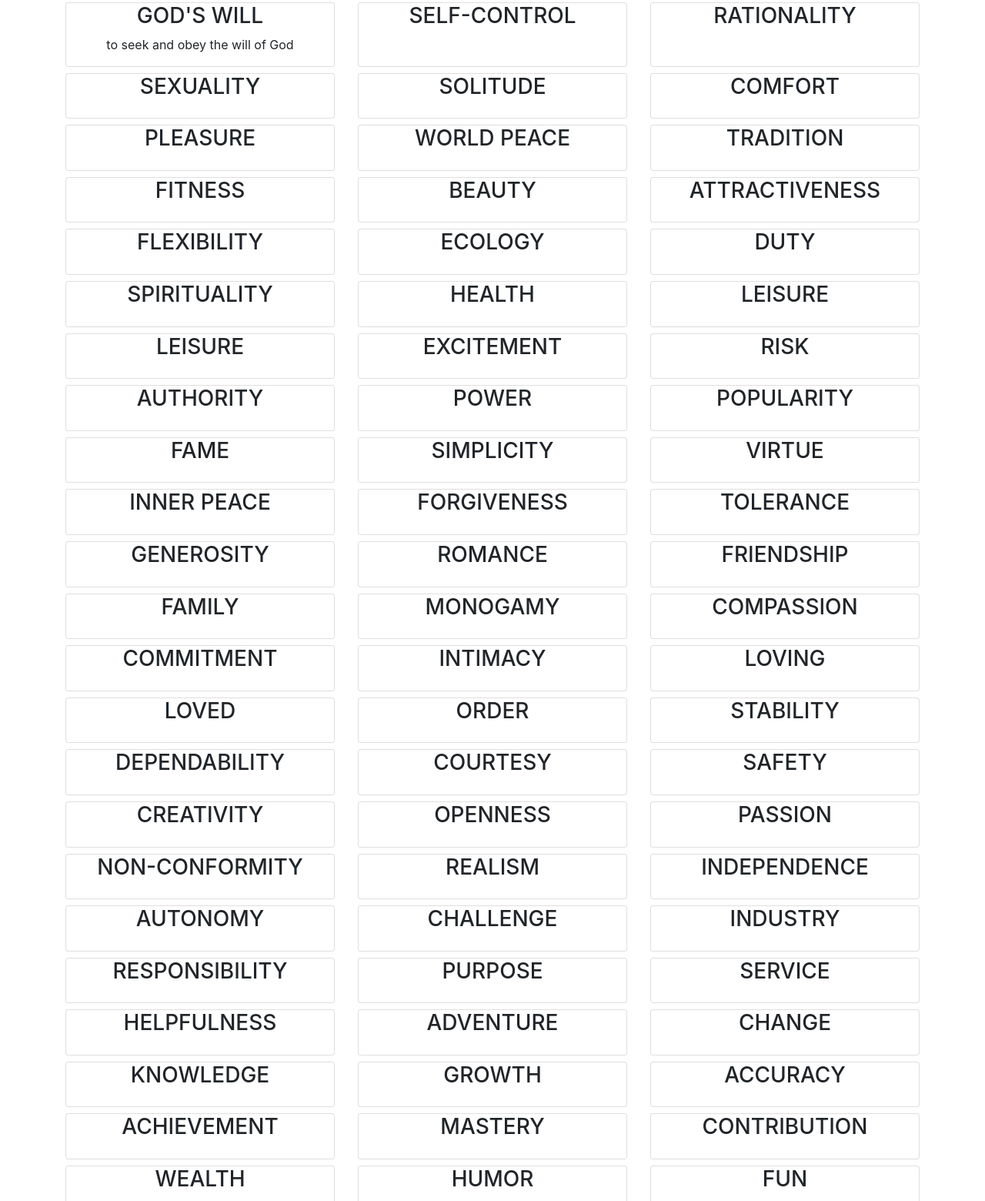
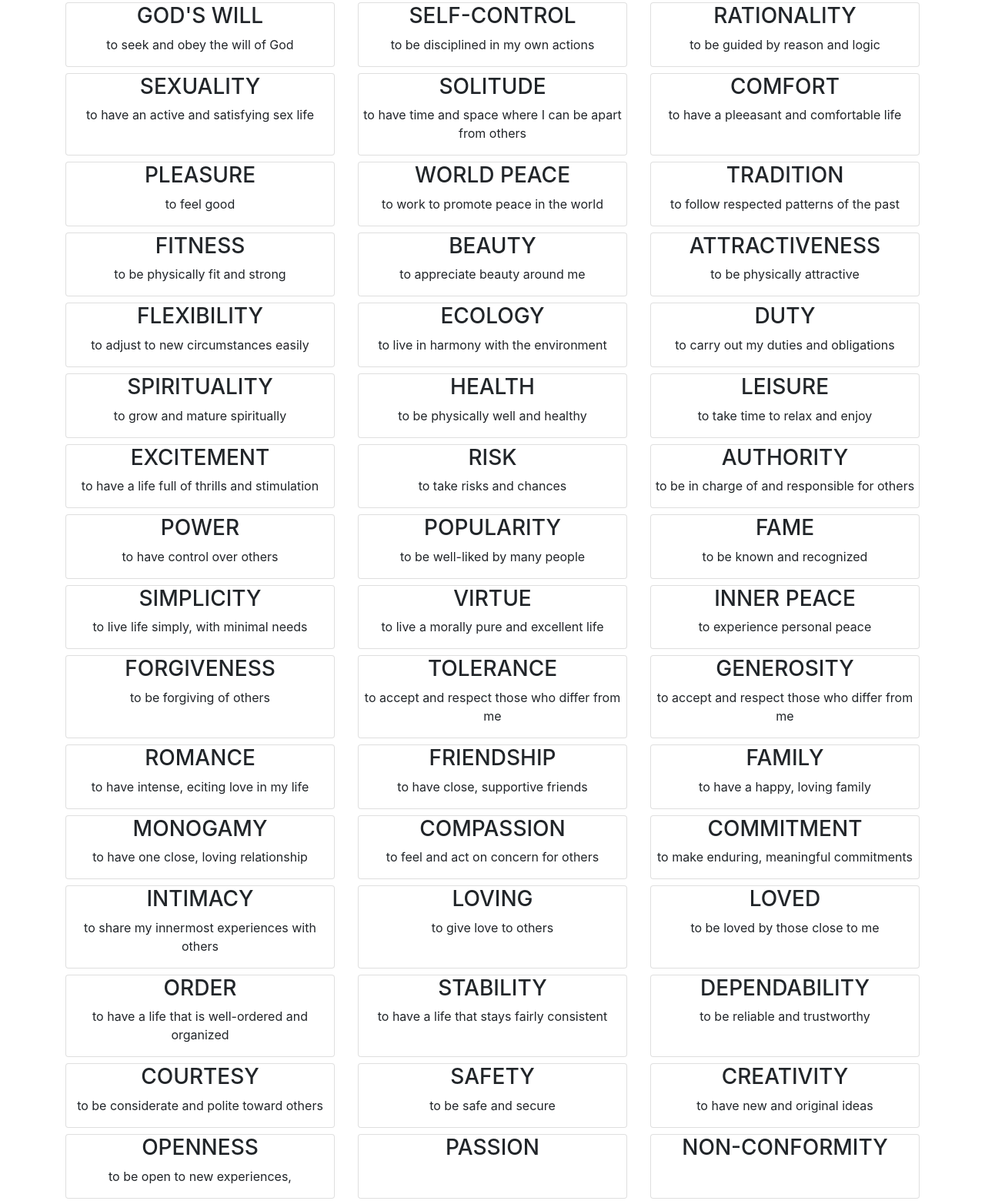
Before and after one commit to scarlet-lettered/values, a plain HTML site: page index.html in a window 1280 px wide. Shown: the part 317-1877 px from the top of the page at 77% size. Drawn offline with nearby package versions, Linux system fonts and the light colour scheme.

Commit message:
half-finished paras

```diff
--- a/index.html
+++ b/index.html
@@ -16,7 +16,7 @@
     <header>
 
       <!-- NAVBAR -->
-      <nav class="navbar navbar-expand-md navbar-dark bg-dark fixed-top">
+      <nav class="navbar navbar-expand-md navbar-dark bg-dark fixed-top mb-3">
         <a class="navbar-brand" href="#">Values Card Sort</a>
         <button class="navbar-toggler" type="button" data-toggle="collapse" data-target="#navbarsExampleDefault" aria-controls="navbarsExampleDefault" aria-expanded="false" aria-label="Toggle navigation">
           <span class="navbar-toggler-icon"></span>
@@ -70,187 +70,183 @@
           </div>
           <div class="card mb-2">
             <h3 class="text-center">SELF-CONTROL</h3>
-            <p class="text-center"></p>
+            <p class="text-center">to be disciplined in my own actions</p>
           </div>
           <div class="card mb-2">
             <h3 class="text-center">RATIONALITY</h3>
-            <p class="text-center"></p>
+            <p class="text-center">to be guided by reason and logic</p>
           </div>
           <div class="card mb-2">
             <h3 class="text-center">SEXUALITY</h3>
-            <p class="text-center"></p>
+            <p class="text-center">to have an active and satisfying sex life</p>
           </div>
           <div class="card mb-2">
             <h3 class="text-center">SOLITUDE</h3>
-            <p class="text-center"></p>
+            <p class="text-center">to have time and space where  I can be apart from others</p>
           </div>
           <div class="card mb-2">
             <h3 class="text-center">COMFORT</h3>
-            <p class="text-center"></p>
+            <p class="text-center">to have a pleeasant and comfortable life</p>
           </div>
           <div class="card mb-2">
             <h3 class="text-center">PLEASURE</h3>
-            <p class="text-center"></p>
+            <p class="text-center">to feel good</p>
           </div>
           <div class="card mb-2">
             <h3 class="text-center">WORLD PEACE</h3>
-            <p class="text-center"></p>
+            <p class="text-center">to work to promote peace in the world</p>
           </div>
           <div class="card mb-2">
             <h3 class="text-center">TRADITION</h3>
-            <p class="text-center"></p>
+            <p class="text-center">to follow respected patterns of the past</p>
           </div>
           <div class="card mb-2">
             <h3 class="text-center">FITNESS</h3>
-            <p class="text-center"></p>
+            <p class="text-center">to be physically fit and strong</p>
           </div>
           <div class="card mb-2">
             <h3 class="text-center">BEAUTY</h3>
-            <p class="text-center"></p>
+            <p class="text-center">to appreciate beauty around me</p>
           </div>
           <div class="card mb-2">
             <h3 class="text-center">ATTRACTIVENESS</h3>
-            <p class="text-center"></p>
+            <p class="text-center">to be physically attractive</p>
           </div>
           <div class="card mb-2">
             <h3 class="text-center">FLEXIBILITY</h3>
-            <p class="text-center"></p>
+            <p class="text-center">to adjust to new circumstances easily</p>
           </div>
           <div class="card mb-2">
             <h3 class="text-center">ECOLOGY</h3>
-            <p class="text-center"></p>
+            <p class="text-center">to live in harmony with the environment</p>
           </div>
           <div class="card mb-2">
             <h3 class="text-center">DUTY</h3>
-            <p class="text-center"></p>
+            <p class="text-center">to carry out my duties and obligations</p>
           </div>
           <div class="card mb-2">
             <h3 class="text-center">SPIRITUALITY</h3>
-            <p class="text-center"></p>
+            <p class="text-center">to grow and mature spiritually</p>
           </div>
           <div class="card mb-2">
             <h3 class="text-center">HEALTH</h3>
-            <p class="text-center"></p>
+            <p class="text-center">to be physically well and healthy</p>
           </div>
           <div class="card mb-2">
             <h3 class="text-center">LEISURE</h3>
-            <p class="text-center"></p>
-          </div>
-          <div class="card mb-2">
-            <h3 class="text-center">LEISURE</h3>
-            <p class="text-center"></p>
+            <p class="text-center">to take time to relax and enjoy</p>
           </div>
           <div class="card mb-2">
             <h3 class="text-center">EXCITEMENT</h3>
-            <p class="text-center"></p>
+            <p class="text-center">to have a life full of thrills and stimulation</p>
           </div>
           <div class="card mb-2">
             <h3 class="text-center">RISK</h3>
-            <p class="text-center"></p>
+            <p class="text-center">to take risks and chances</p>
           </div>
           <div class="card mb-2">
             <h3 class="text-center">AUTHORITY</h3>
-            <p class="text-center"></p>
+            <p class="text-center">to be in charge of and responsible for others</p>
           </div>
           <div class="card mb-2">
             <h3 class="text-center">POWER</h3>
-            <p class="text-center"></p>
+            <p class="text-center">to have control over others</p>
           </div>
           <div class="card mb-2">
             <h3 class="text-center">POPULARITY</h3>
-            <p class="text-center"></p>
+            <p class="text-center"> to be well-liked by many people</p>
           </div>
           <div class="card mb-2">
             <h3 class="text-center">FAME</h3>
-            <p class="text-center"></p>
+            <p class="text-center">to be known and recognized</p>
           </div>
           <div class="card mb-2">
             <h3 class="text-center">SIMPLICITY</h3>
-            <p class="text-center"></p>
+            <p class="text-center">to live life simply, with minimal needs</p>
           </div>
           <div class="card mb-2">
             <h3 class="text-center">VIRTUE</h3>
-            <p class="text-center"></p>
+            <p class="text-center">to live a morally pure and excellent life</p>
           </div>
           <div class="card mb-2">
             <h3 class="text-center">INNER PEACE</h3>
-            <p class="text-center"></p>
+            <p class="text-center">to experience personal peace</p>
           </div>
           <div class="card mb-2">
             <h3 class="text-center">FORGIVENESS</h3>
-            <p class="text-center"></p>
+            <p class="text-center">to be forgiving of others</p>
           </div>
           <div class="card mb-2">
             <h3 class="text-center">TOLERANCE</h3>
-            <p class="text-center"></p>
+            <p class="text-center">to accept and respect those who differ from me</p>
           </div>
           <div class="card mb-2">
             <h3 class="text-center">GENEROSITY</h3>
-            <p class="text-center"></p>
+            <p class="text-center">to accept and respect those who differ from me</p>
           </div>
           <div class="card mb-2">
             <h3 class="text-center">ROMANCE</h3>
-            <p class="text-center"></p>
+            <p class="text-center">to have intense, eciting love in my life</p>
           </div>
           <div class="card mb-2">
             <h3 class="text-center">FRIENDSHIP</h3>
-            <p class="text-center"></p>
+            <p class="text-center">to have close, supportive friends</p>
           </div>
           <div class="card mb-2">
             <h3 class="text-center">FAMILY</h3>
-            <p class="text-center"></p>
+            <p class="text-center">to have a happy, loving family</p>
           </div>
           <div class="card mb-2">
             <h3 class="text-center">MONOGAMY</h3>
-            <p class="text-center"></p>
+            <p class="text-center">to have one close, loving relationship</p>
           </div>
           <div class="card mb-2">
             <h3 class="text-center">COMPASSION</h3>
-            <p class="text-center"></p>
+            <p class="text-center">to feel and act on concern for others</p>
           </div>
           <div class="card mb-2">
             <h3 class="text-center">COMMITMENT</h3>
-            <p class="text-center"></p>
+            <p class="text-center">to make enduring, meaningful commitments</p>
           </div>
           <div class="card mb-2">
             <h3 class="text-center">INTIMACY</h3>
-            <p class="text-center"></p>
+            <p class="text-center">to share my innermost experiences with others</p>
           </div>
           <div class="card mb-2">
             <h3 class="text-center">LOVING</h3>
-            <p class="text-center"></p>
+            <p class="text-center">to give love to others</p>
           </div>
           <div class="card mb-2">
             <h3 class="text-center">LOVED</h3>
-            <p class="text-center"></p>
+            <p class="text-center">to be loved by those close to me</p>
           </div>
           <div class="card mb-2">
             <h3 class="text-center">ORDER</h3>
-            <p class="text-center"></p>
+            <p class="text-center">to have a life that is well-ordered and organized</p>
           </div>
           <div class="card mb-2">
             <h3 class="text-center">STABILITY</h3>
-            <p class="text-center"></p>
+            <p class="text-center">to have a life that stays fairly consistent</p>
           </div>
           <div class="card mb-2">
             <h3 class="text-center">DEPENDABILITY</h3>
-            <p class="text-center"></p>
+            <p class="text-center">to be reliable and trustworthy</p>
           </div>
           <div class="card mb-2">
             <h3 class="text-center">COURTESY</h3>
-            <p class="text-center"></p>
+            <p class="text-center">to be considerate and polite toward others</p>
           </div>
           <div class="card mb-2">
             <h3 class="text-center">SAFETY</h3>
-            <p class="text-center"></p>
+            <p class="text-center">to be safe and secure</p>
           </div>
           <div class="card mb-2">
             <h3 class="text-center">CREATIVITY</h3>
-            <p class="text-center"></p>
+            <p class="text-center">to have new and original ideas</p>
           </div>
           <div class="card mb-2">
             <h3 class="text-center">OPENNESS</h3>
-            <p class="text-center"></p>
+            <p class="text-center">to be open to new experiences,</p>
           </div>
           <div class="card mb-2">
             <h3 class="text-center">PASSION</h3>
@@ -400,13 +396,17 @@
             <h3 class="text-center">SELF-ESTEEM</h3>
             <p class="text-center"></p>
           </div>
+          <div class="card mb-2">
+            <h3 class="text-center"></h3>
+            <p class="text-center"></p>
+          </div>
         </div>
       </section>
     </main>
     <!-- END MAIN -->
 
     <!-- FOOTER -->
-    <footer class="container-fluid bg-secondary text-light"><p>Adapted from W.R. Miller, J. C'da Baca, D.B. Matthews, P.L. Wilbourne, <em>Personal Values Card Sort</em> (University of New Mexico, 2001).</p></footer>
+    <footer class="container-fluid bg-secondary text-light"><br><p>Adapted from W.R. Miller, J. C'da Baca, D.B. Matthews, P.L. Wilbourne, <em>Personal Values Card Sort</em> (University of New Mexico, 2001).</p><br></footer>
     <!-- END FOOTER -->
 
     <!-- SCRIPTS -->
--- a/res/css/style.css
+++ b/res/css/style.css
@@ -1,3 +1,7 @@
+nav {
+  margin-bottom: 100px;
+}
+
 main {
   width: 100%;
 }
```
